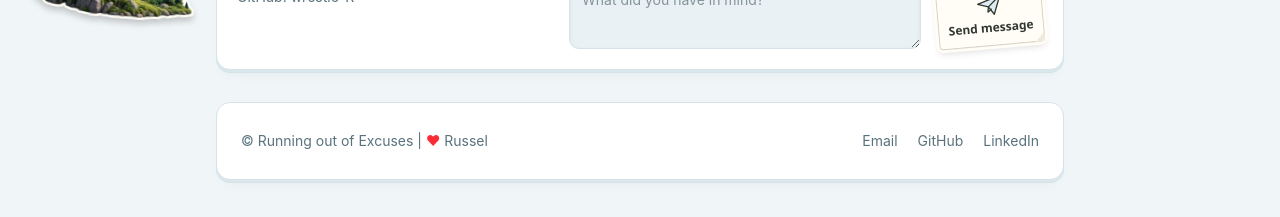
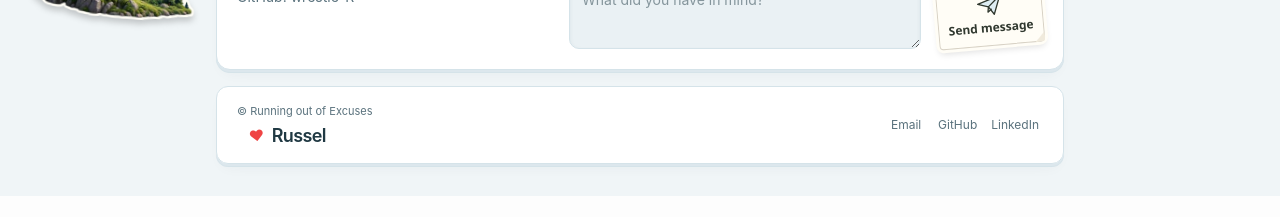
Before and after one commit to wrestle-R/Portfolio, a React (Vite) app: page / in a window 1280 px wide. Shown: the part 4802-5019 px from the top of the page. After the commit the page ends 4998 px from the top, so only its background shows below. Built offline with nearby package versions, Linux system fonts and the light colour scheme; no server answers.

Commit message:
footer looks a bit nicer now

```diff
--- a/src/components/Footer.jsx
+++ b/src/components/Footer.jsx
@@ -1,34 +1,28 @@
 import React from 'react';
+import './footer.css';
 
-const Footer = () => {
+const footerLinks = [
+  { label: 'Email', href: 'mailto:russeldanielpaul@gmail.com' },
+  { label: 'GitHub', href: 'https://github.com/wrestle-R' },
+  { label: 'LinkedIn', href: 'https://linkedin.com/in/russel-daniel-970b8a303' },
+];
+
+export default function Footer() {
   return (
-    <footer className="w-full px-4 pb-10 pt-8" style={{ backgroundColor: 'transparent' }}>
+    <footer className="site-footer portfolio-footer">
       <div className="mx-auto w-full max-w-4xl">
-        <div
-          className="rounded-xl border px-5 py-4 md:px-6"
-          style={{ backgroundColor: 'oklch(var(--background))', borderColor: 'oklch(var(--border))' }}
-        >
-          <div className="flex flex-col items-center justify-between gap-3 text-sm md:flex-row">
-            <div style={{ color: 'oklch(var(--muted-foreground))' }}>
-              © Running out of Excuses | <span className="text-red-500">♥</span> Russel
-            </div>
-
-            <div className="flex items-center gap-5 text-sm">
-              <a href="mailto:russeldanielpaul@gmail.com" style={{ color: 'oklch(var(--muted-foreground))' }}>
-                Email
-              </a>
-              <a href="https://github.com/wrestle-R" target="_blank" rel="noopener noreferrer" style={{ color: 'oklch(var(--muted-foreground))' }}>
-                GitHub
-              </a>
-              <a href="https://linkedin.com/in/russel-daniel-970b8a303" target="_blank" rel="noopener noreferrer" style={{ color: 'oklch(var(--muted-foreground))' }}>
-                LinkedIn
-              </a>
-            </div>
+        <div className="site-footer-panel">
+          <div className="site-footer-signature">
+            <p className="site-footer-copyright">© Running out of Excuses</p>
+            <p className="site-footer-name"><span className="site-footer-heart">♥</span> Russel</p>
           </div>
+          <nav className="site-footer-links" aria-label="Social links">
+            {footerLinks.map(({ label, href }) => (
+              <a key={label} href={href} target={href.startsWith('https:') ? '_blank' : undefined} rel={href.startsWith('https:') ? 'noopener noreferrer' : undefined}>{label}</a>
+            ))}
+          </nav>
         </div>
       </div>
     </footer>
   );
-};
-
-export default Footer;
+}
--- /dev/null
+++ b/src/components/footer.css
@@ -0,0 +1,22 @@
+.portfolio-footer { --footer-ink:oklch(var(--foreground)); --footer-muted:oklch(var(--muted-foreground)); }
+.site-footer { width:100%; padding:16px 16px 32px; }
+.site-footer-panel { display:grid; grid-template-columns:minmax(0,1fr) auto; align-items:center; gap:8px 20px; padding:16px 20px; border:1px solid var(--sk-edge); border-radius:12px; background:linear-gradient(145deg,var(--sk-surface-raised),var(--sk-surface)); box-shadow:var(--sk-paper-shadow); }
+.site-footer-signature { display:flex; flex-direction:column; align-items:flex-start; gap:5px; min-width:0; }
+.site-footer-copyright { margin:0; color:var(--footer-muted); font-size:11px; line-height:1.5; }
+.site-footer-name { display:flex; align-items:center; gap:8px; margin:0 0 0 12px; color:var(--footer-ink); font-size:18px; line-height:1.2; font-weight:600; letter-spacing:-.035em; }
+.site-footer-heart { display:inline-block; color:#ef4444; font-size:15px; transform:rotate(-8deg); transition:transform 180ms ease; }
+.site-footer-links { display:flex; flex-wrap:wrap; align-items:center; justify-content:flex-end; gap:6px; }
+.site-footer-links a { display:inline-flex; align-items:center; justify-content:center; min-width:44px; min-height:44px; padding:4px; border-radius:5px; color:var(--footer-muted); font-size:12px; text-decoration:none; text-underline-offset:5px; transition:color 160ms ease,background-color 160ms ease; }
+.site-footer-links a:hover { color:var(--footer-ink); background:var(--sk-well); text-decoration:underline; }
+@media (hover:hover) { .site-footer-panel:hover .site-footer-heart { transform:rotate(8deg) scale(1.15); } }
+@media (min-width:768px) and (max-width:1199px) {
+  .site-footer-panel:has(.mobile-sticker-slot) { grid-template-columns:minmax(0,1fr) auto 64px; }
+}
+@media (max-width:1199px) { .site-footer-panel > .mobile-sticker-slot { width:64px; height:64px; } }
+@media (max-width:767px) {
+  .site-footer-panel { padding:16px 18px; gap:3px 12px; }
+  .site-footer-signature, .site-footer-links { grid-column:1; }
+  .site-footer-links { justify-content:flex-start; margin-left:-4px; }
+  .site-footer-panel > .mobile-sticker-slot { grid-column:2; grid-row:1 / 3; align-self:center; }
+}
+@media (prefers-reduced-motion:reduce) { .site-footer-heart, .site-footer-links a { transition:none; } }
```
